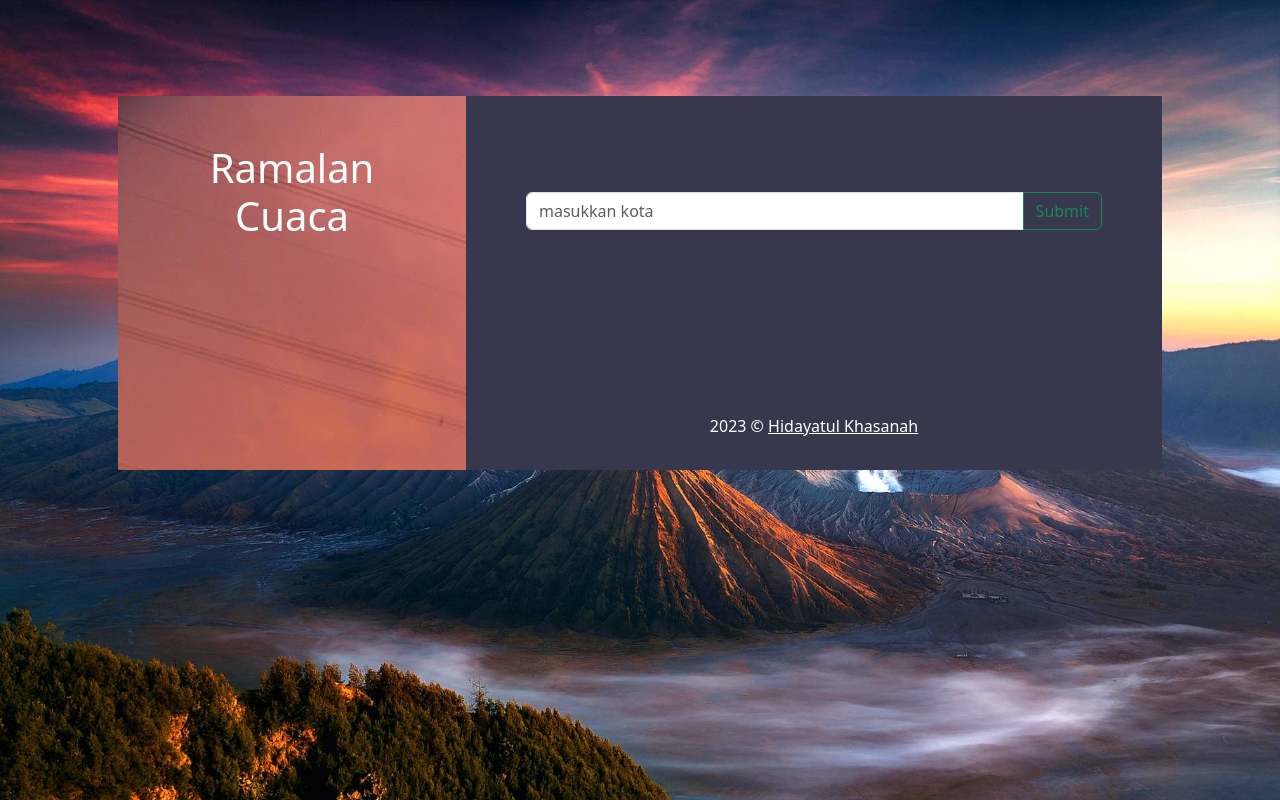
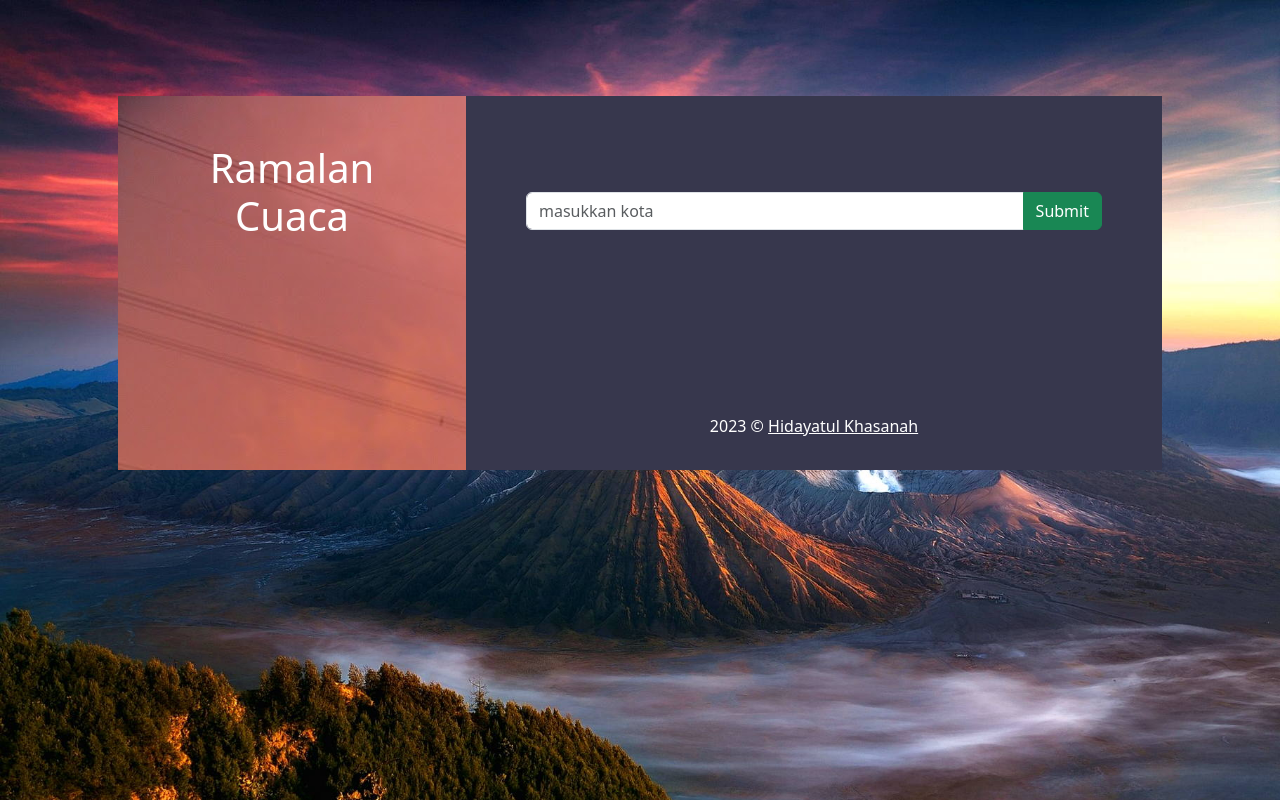
Before and after one commit to Hidayatulkhasanah/FP4, a plain HTML site: page index.html in a window 1280 px wide. Drawn offline with nearby package versions, Linux system fonts and the light colour scheme.

Commit message:
Update index.html

```diff
--- a/index.html
+++ b/index.html
@@ -29,7 +29,7 @@
         <div class="mb-3">
           <div class="input-group mt-5 p-5">
             <input type="text" class="form-control" placeholder="masukkan kota" id="cityinput">
-            <button class="btn btn-outline-success" type="submit" placeholder="submit" id="add">Submit</button>
+            <button class="btn btn-success" type="submit" placeholder="submit" id="add">Submit</button>
           </div>
           <h2 class="text-center text-white mt-5" id="cityoutput"></h2>
             <p class="text-center text-white" id="description"></p>
```
